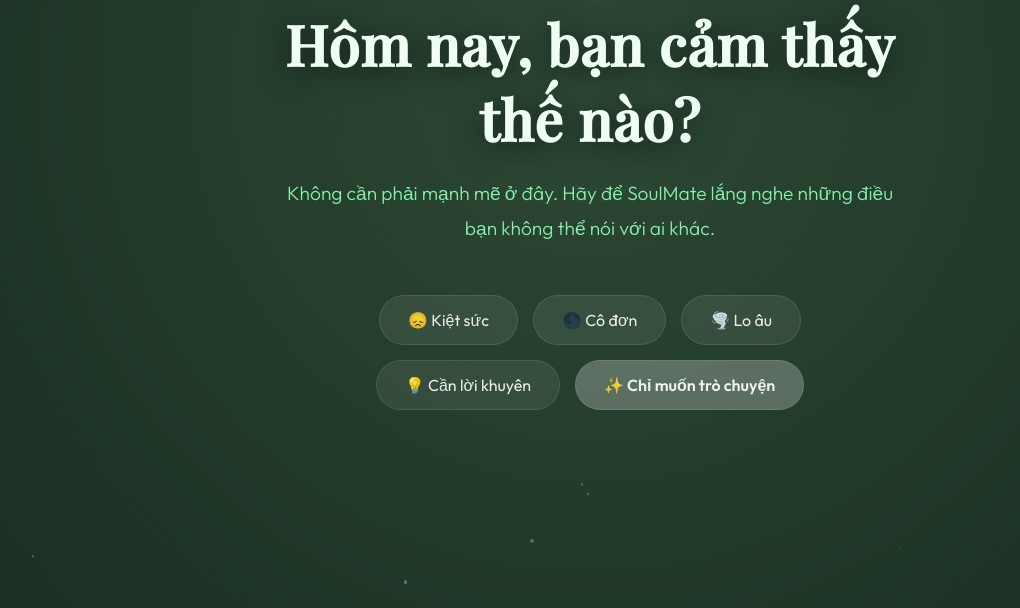
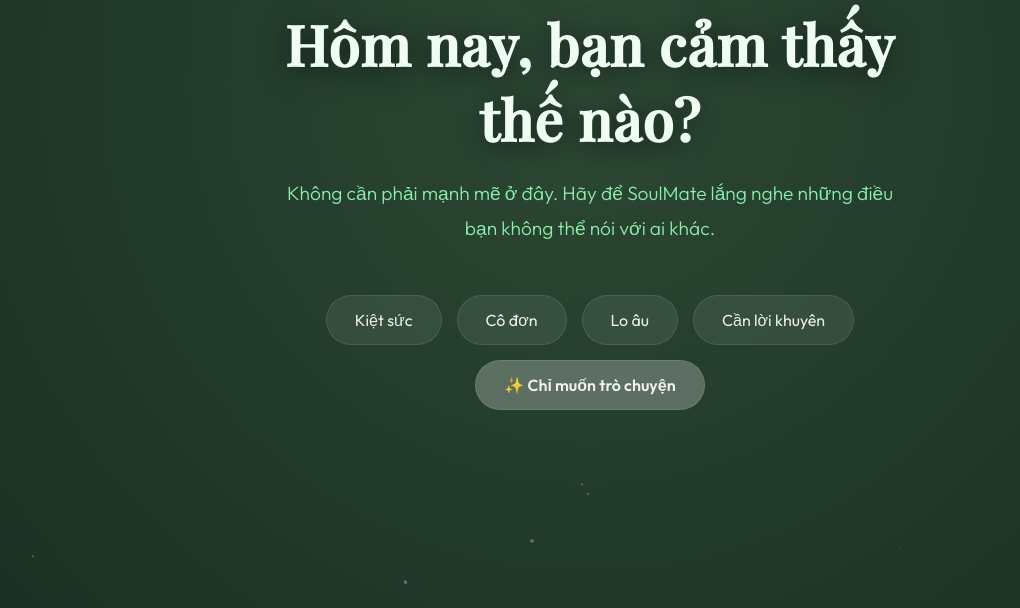
Before and after one commit to TTKhiem/Tuvantamly, a Flask app: page /chat in a window 1280 px wide; the page is wider, and only the part inside the window is pictured. Shown: the part 317-925 px from the top of that part, without its empty margins (50-1070 px from the left). Run offline with Flask 3, Linux system fonts and the light colour scheme; a user stored in the database is signed in; some web fonts are replaced.

Commit message:
Update chat.html

```diff
--- a/templates/chat.html
+++ b/templates/chat.html
@@ -297,10 +297,10 @@
             </p>
 
             <div class="mood-grid">
-                <div class="mood-chip" onclick="startChat('Tôi cảm thấy kiệt sức...')">😞 Kiệt sức</div>
-                <div class="mood-chip" onclick="startChat('Tôi thấy cô đơn quá...')">🌑 Cô đơn</div>
-                <div class="mood-chip" onclick="startChat('Tôi đang lo lắng...')">🌪️ Lo âu</div>
-                <div class="mood-chip" onclick="startChat('Tôi cần lời khuyên...')">💡 Cần lời khuyên</div>
+                <div class="mood-chip" onclick="startChat('Tôi cảm thấy kiệt sức...')">Kiệt sức</div>
+                <div class="mood-chip" onclick="startChat('Tôi thấy cô đơn quá...')">Cô đơn</div>
+                <div class="mood-chip" onclick="startChat('Tôi đang lo lắng...')">Lo âu</div>
+                <div class="mood-chip" onclick="startChat('Tôi cần lời khuyên...')">Cần lời khuyên</div>
                 <div class="mood-chip" onclick="startChat('')" style="background: rgba(255,255,255,0.25); font-weight: 700;">✨ Chỉ muốn trò chuyện</div>
             </div>
         </div>
```
